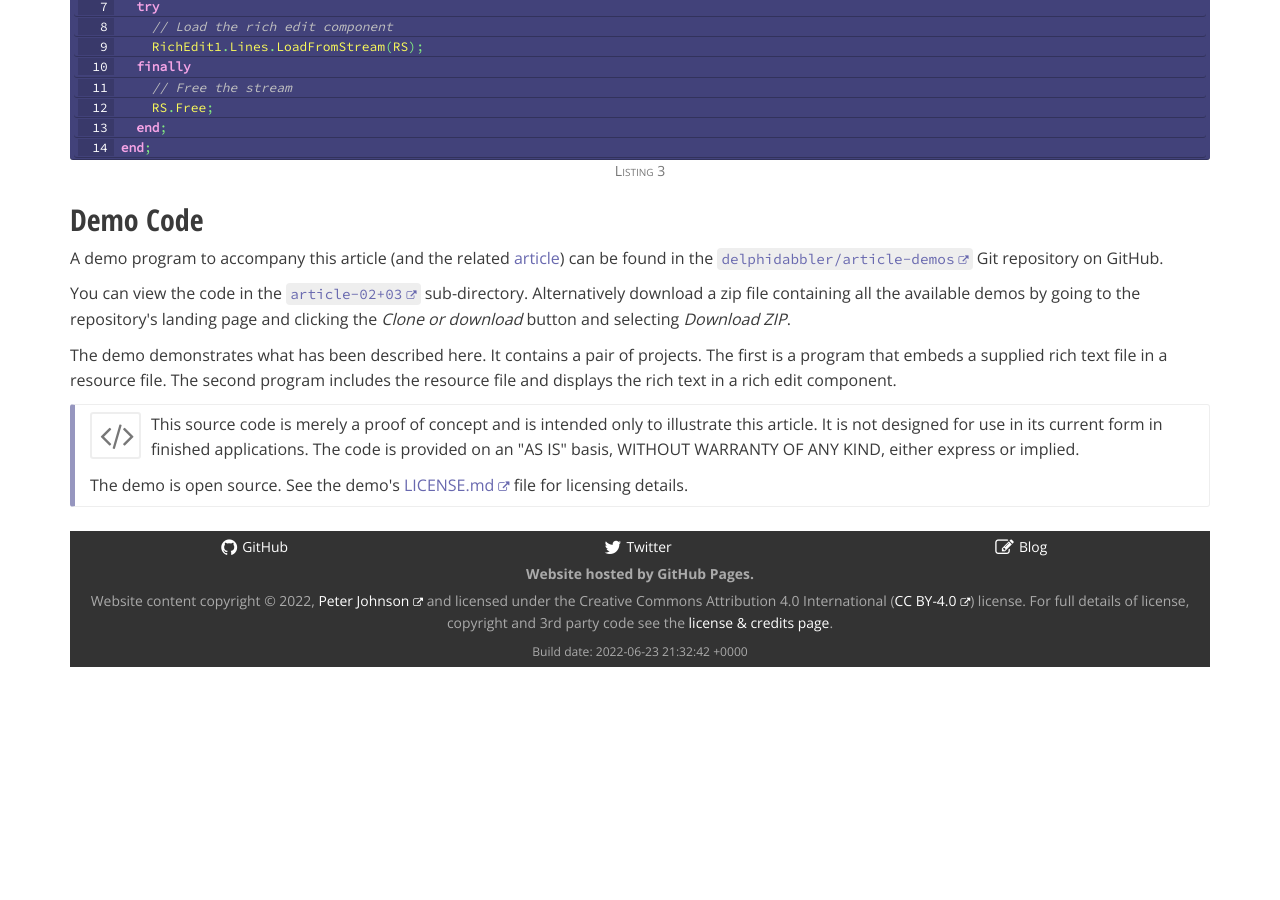
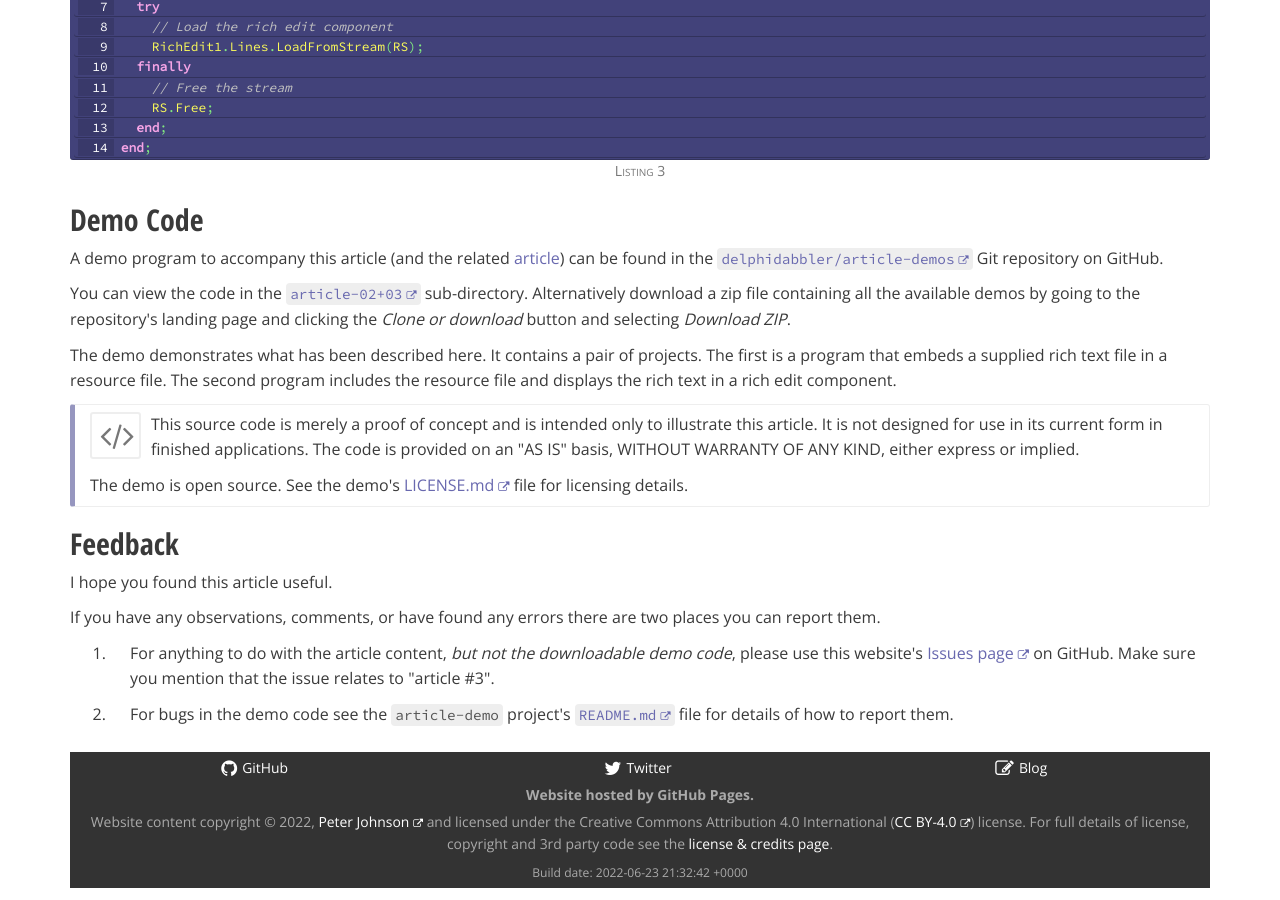
Before and after one commit to delphidabbler/delphidabbler.github.io, a Jekyll site: the page built from _articles/article-3.html, in a window 1280 px wide and 900 px high, scrolled down 1247 px. Built offline with Jekyll 4.4.1, drawn with Linux system fonts in a browser that asks for light colours; nearby versions of some CDN libraries; comment, search, counter and statistics services are not loaded; before the commit the page ends 1926 px from its top, so only the background shows below that.

Commit message:
Update article-3.html

```diff
--- a/_articles/article-3.html
+++ b/_articles/article-3.html
@@ -162,3 +162,21 @@
         for licensing details.
     </p>
 </div>
+
+<section id="feedback">
+
+  <h2>Feedback</h2>
+
+  <p>I hope you found this article useful.</p>
+
+  <p>If you have any observations, comments, or have found any errors there are two places you can report them.</p>
+
+  <ol class="wide">
+
+    <li>For anything to do with the article content, <em>but not the downloadable demo code</em>, please use this website's <a href="https://github.com/delphidabbler/delphidabbler.github.io/issues">Issues page</a> on GitHub. Make sure you mention that the issue relates to &quot;article #3&quot;.</li>
+
+    <li>For bugs in the demo code see the <code>article-demo</code> project's <code><a href="https://github.com/delphidabbler/article-demos/blob/master/README.md#bug-reports">README.md</a></code> file for details of how to report them.</li>
+
+  </ol>
+
+</section>
```
